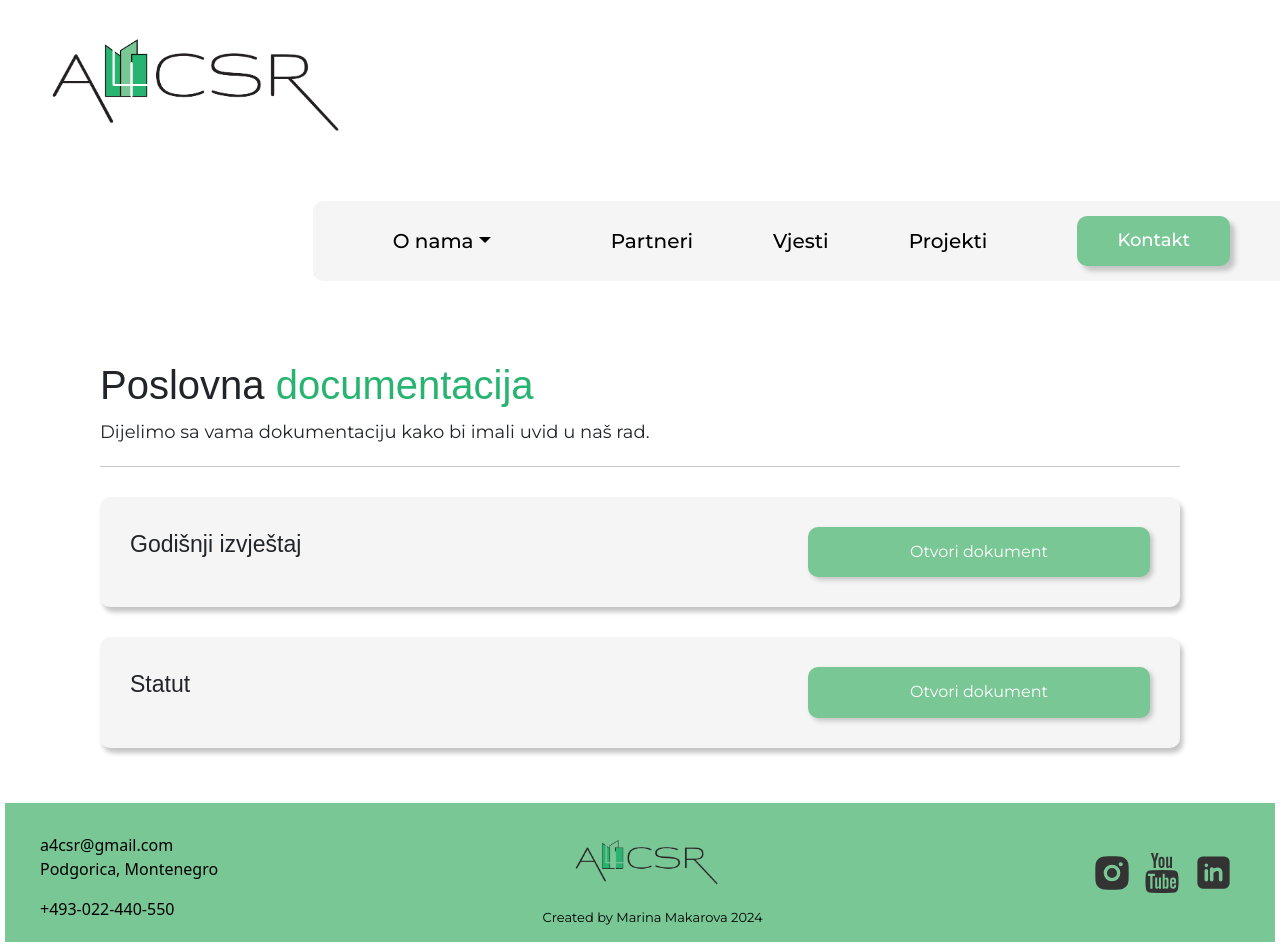
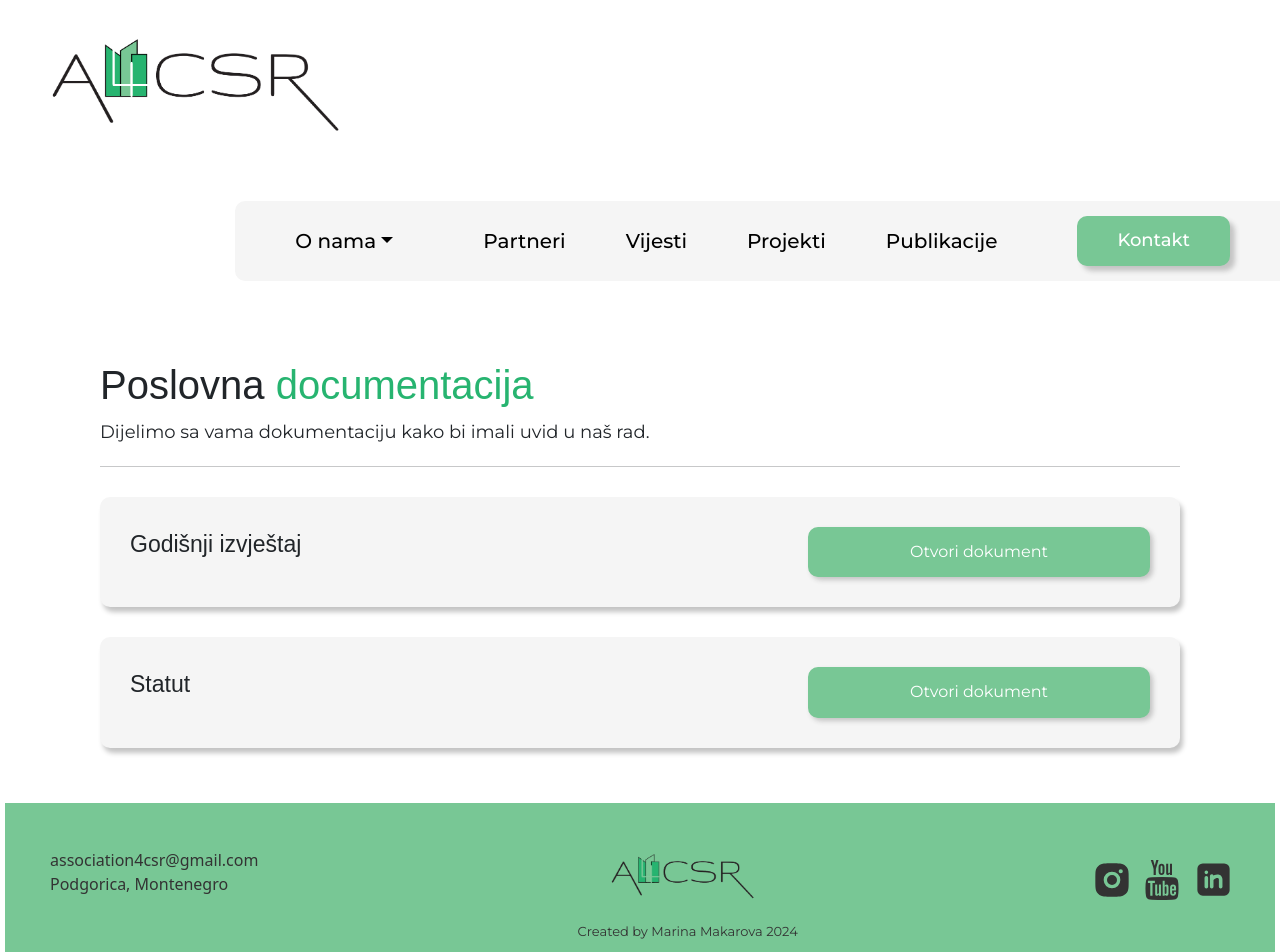
Before and after one commit to mmarakesh/a4csr, a React (Create React App) app: page /doc in a window 1280 px wide. Shown: the top 952 px of the page. Built offline with nearby package versions, Linux system fonts and the light colour scheme; a web font is replaced by a local one.

Commit message:
added component Publikacije

```diff
--- a/src/Components/Dropdown/Dropdown.css
+++ b/src/Components/Dropdown/Dropdown.css
@@ -1,7 +1,7 @@
 .link {
     color: #000;
     text-decoration: none;
-    padding: 25px 40px;
+    padding: 25px 30px;
     font-size: 20px;
     font-family: "Montserrat", sans-serif;
     font-weight: 500;
--- a/src/Components/Footer/Footer.css
+++ b/src/Components/Footer/Footer.css
@@ -19,7 +19,8 @@
     border: solid 5px #fff;
 }
 .footer-items {
-    margin-top: 15px;
+    align-self: center;
+    padding: 30px;
 }
 .socialMedia{
     display: flex;
@@ -27,27 +28,20 @@
     margin-right: 20px;
 }
 .footer-par-email {
-    margin: 10px 0px 0px 20px;
     text-decoration: none;
-    color: #000;
+    color: #333;
 }
 .footer-par-adress {
+    color: #333;
+}
+/* .footer-par-phone {
     margin-left: 20px;
     text-decoration: none;
     color: #000;
-}
-.footer-par-phone {
-    margin-left: 20px;
-    text-decoration: none;
-    color: #000;
-}
-.footer-portfolio {
-    color: #000;
-    text-decoration: none;
-}
+} */
 .portfolio {
     text-decoration: none;
-    color: #000;
+    color: #333;
 }
 .media {
     padding: 5px;
--- a/src/Components/Footer/Footer.js
+++ b/src/Components/Footer/Footer.js
@@ -7,15 +7,15 @@ function Footer() {
     return (
     <div className='footerBox'>
         <div className='footer-items'>
-            <a href='mailto: a4csr@gmail.com' className='footer-par-email'>
-            a4csr@gmail.com</a>
+            <a href='mailto: association4csr@gmail.com' className='footer-par-email'>
+            association4csr@gmail.com</a>
 
             <p className='footer-par-adress'>
             Podgorica, Montenegro</p>
 
-            <a href='tel: +493022440550' className='footer-par-phone'>
+            {/* <a href='tel: +493022440550' className='footer-par-phone'>
             +493-022-440-550
-            </a>
+            </a> */}
         </div>
 
         <div className='creator'>
--- a/src/Components/Kontakt/Kontakt.css
+++ b/src/Components/Kontakt/Kontakt.css
@@ -14,7 +14,7 @@ margin: 30px 400px;
     background-attachment: fixed;
     background-position: center;
     background-repeat: no-repeat;
-    margin-bottom: 20px;
+    margin: 20px 0px;
     }
 .kontakt-tel-box {
     display: flex;
@@ -24,6 +24,9 @@ margin: 30px 400px;
     text-decoration: none;
     color: #000;
     padding: 5px;
+}
+.kontakt-form {
+    font-size: 25px;
 }
 @media all and (max-width: 800px) {
     .kontakt-header {
--- a/src/Components/Kontakt/Kontakt.js
+++ b/src/Components/Kontakt/Kontakt.js
@@ -5,6 +5,7 @@ function Kontakt() {
         <div className='kontakt-info'>
         <h4 className='kontakt-header'>NVO “Asocijacija za društveno odgovorno poslovanje”</h4>
         <p className='kontakt-text'>NVO “Asocijacija za društveno odgovorno poslovanje” je organizacija koja ima za cilj afirmisanje principa društveno odgovornog poslovanja i održivog poslovanja, te doprinosa integracionim procesima Crne Gore i zemljama Zapadnog Balkana kroz promovisanje podsticajne poslovne klime, njene vrijednosti i značaja, kao i ukazivanje na probleme postizanja društveno odgovornog poslovanja i održivog razvoja u Crnoj Gori, zemljama Zapadnog Balkana i usklađivanja ekonomskog rasta, inkluzivnog i zelenog rasta.</p>
+        <a className='kontakt-form' href='https://docs.google.com/forms/d/e/1FAIpQLScG1dx89hag88t_wh7OnjQZ47S9nnJfzqUK1kN6bbj4YkdTEQ/viewform' target='_blanck' rel="noreferrer">Postani član</a>
         <div className="parallax"></div>
         <div className='kontakt-tel-box'>
         <a className='kontakt-item' href='tel: +493022440550'>Phone: +493-022-440-550</a>
--- a/src/Components/Navbar/Navbar.js
+++ b/src/Components/Navbar/Navbar.js
@@ -32,8 +32,9 @@ const Navbar = () => {
     <nav className="nav-right">
       <Link to = "/" className="link">{NewDropdown()}</Link>
       <HashLink to = "/#partneri" className="link">Partneri</HashLink>
-      <Link to = "/vjesti" className="link">Vjesti</Link>
+      <Link to = "/vjesti" className="link">Vijesti</Link>
       <HashLink to = "/#projekti" className="link">Projekti</HashLink>
+      <Link to = "/publikacije" className="link">Publikacije</Link>
       <Link to = "/kontakt" className="kontakt">Kontakt</Link>
     </nav>
 
--- a/src/Components/Onama/Onama.css
+++ b/src/Components/Onama/Onama.css
@@ -38,6 +38,10 @@ margin: 0px 50px 0px 100px;
     height: 300px;
 }
 }
+@media all and (max-width: 1200px) {
+
+}
+
 @media all and (max-width: 800px) {
     /* .image-hands {
         display: flex;
--- a/src/Components/Vjesti/Vjesti.css
+++ b/src/Components/Vjesti/Vjesti.css
@@ -11,7 +11,7 @@
 }
 .vjesti-three-all {
     display: flex;
-    flex-wrap: wrap;
+
     background-color: #f5f5f5;
 }
 .vjesti-card {
@@ -92,6 +92,47 @@ color: #27B470;
     display: flex;
     flex-direction: column;
 }
+@media all and (max-width: 1200px) {
+    .vjesti-three-all {
+        flex-wrap: wrap;
+        width: 100%;
+        margin: auto;
+    }
+    .vjesti-three-card {
+        width: 50%;
+        margin: auto;
+    }
+}
+@media all and (max-width: 1100px) {
+    .vjesti-three-card {
+
+        width: 50%;
+        margin: auto;
+    }
+}
+@media all and (max-width: 1024px) {
+    .vjesti-three-all {
+        flex-wrap: wrap;
+        width: 80%;
+        margin: auto;
+    }
+    .vjesti-three-card {
+        width: 100%;
+        margin: auto;
+    }
+    .img-three-vjesti {
+        width: 100%;
+        margin: auto;
+        padding: auto;
+    }
+    .allVjesti-btn {
+        display: flex;
+        width: 80%;
+        padding: 0px 0px 10px 150px;
+        font-size: 20px;
+        margin: auto;
+    }
+    }
 @media all and (max-width: 800px) {
     .vjesti-header {
         font-size: 30px;
```
Also changed, not shown: src/Components/Vjesti/ThreeVjesti.js (line endings or trailing spaces).
